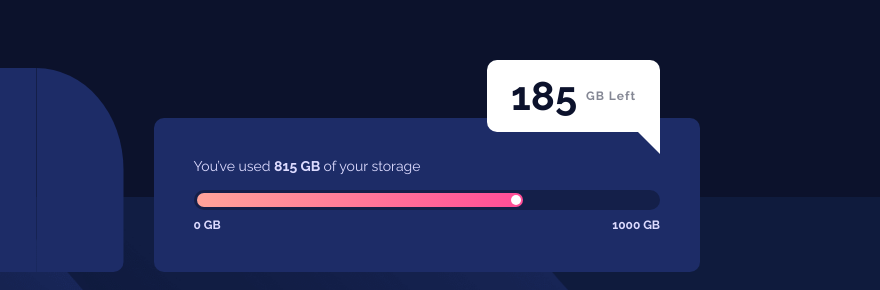
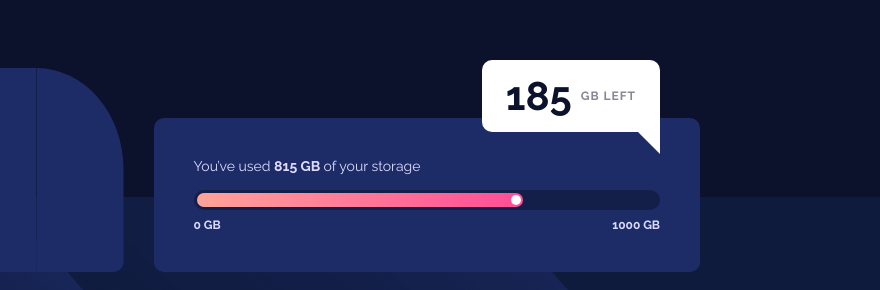
Before and after one commit to developer-ruben/Fylo-data-storage-component, a plain HTML site: page index.html in a window 1280 px wide. Shown: the part 230-520 px from the top of the page, 400-1280 px from the left. Drawn offline with Linux system fonts and the light colour scheme.

Commit message:
change text transform space left text

```diff
--- a/index.html
+++ b/index.html
@@ -70,7 +70,10 @@
           </div>
           <div class="storage-component__right">
             <span class="storage-component__space-left"
-              >185 <span>GB Left</span></span
+              >185
+              <span class="storage-component__space-left-text"
+                >GB Left</span
+              ></span
             >
             <p>You’ve used <b>815 GB </b>of your storage</p>
 
--- a/style.css
+++ b/style.css
@@ -153,10 +153,11 @@ body {
   color: var(--color-neutral-very-dark-blue);
 }
 
-.storage-component__space-left span {
+.storage-component__space-left-text {
   opacity: 0.5;
   font-size: 1.2rem;
   letter-spacing: 1px;
+  text-transform: uppercase;
 }
 
 .storage-component__space-left::after {
```
